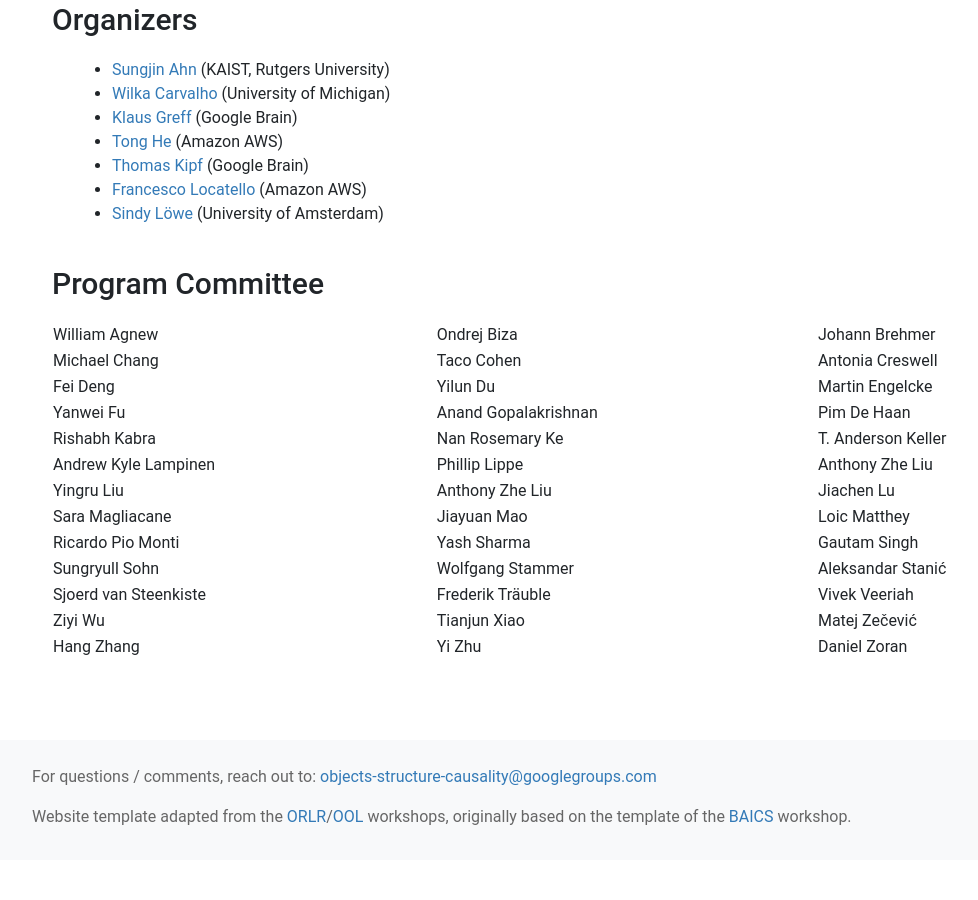
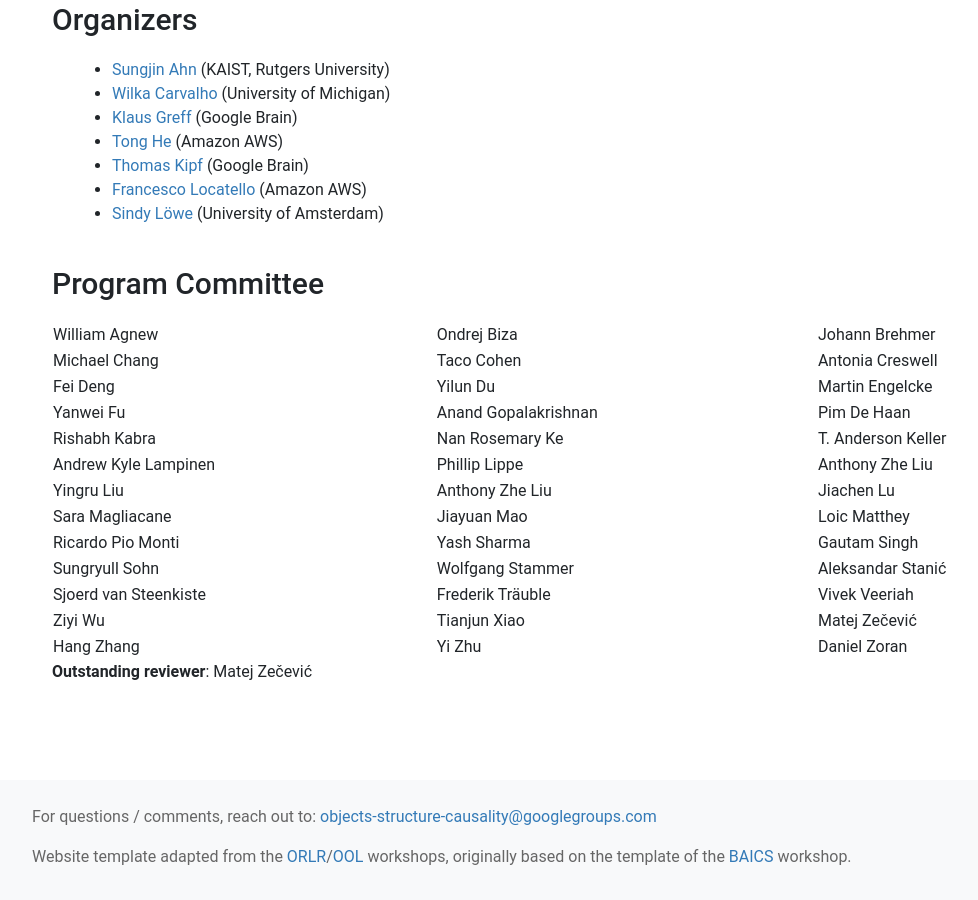
Before and after one commit to objects-structure-causality/objects-structure-causality.github.io, a Jekyll site: the page built from index.html, in a window 1280 px wide and 900 px high, scrolled down 1292 px. Shown: the whole window, without its empty margins (53-1031 px from the left). Built offline with Jekyll 4.4.1, drawn with Linux system fonts in a browser that asks for light colours; nearby versions of some CDN libraries; before the commit the page ends 2152 px from its top, so only the background shows below that.

Commit message:
Update index.html

```diff
--- a/index.html
+++ b/index.html
@@ -121,4 +121,5 @@ layout: coverpage
     </tr>
   </tbody>
 </table>
+<p><b>Outstanding reviewer</b>: Matej Zečević</p>
 </div>
```
